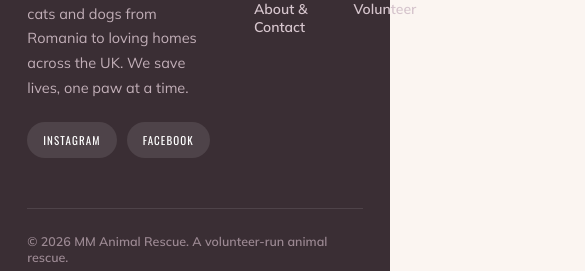
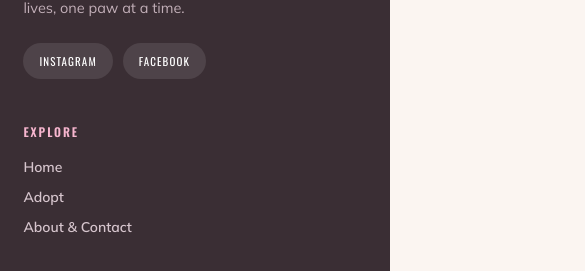
Before and after one commit to JamieFleming/mm-animal-rescue, a plain HTML site: page index.html in a window 390 px wide. Shown: the part 8333-8604 px from the top of the page, 585 px wide, since content can reach past the window. Drawn offline with nearby package versions, Linux system fonts and the light colour scheme.

Commit message:
Footer fix for overflow on mobile

```diff
--- a/index.html
+++ b/index.html
@@ -505,7 +505,7 @@
 								<span class="contact-ico">&#9742;</span>
 								<div>
 									<div class="contact-k">Phone</div>
-									<div class="contact-v">+44 (0)20 0000 0000</div>
+									<div class="contact-v">+44 7000 000000</div>
 								</div>
 							</div>
 							<div class="contact-row">
--- a/styles.css
+++ b/styles.css
@@ -1739,6 +1739,9 @@ h3 {
 	.nav-brand-text {
 		display: none;
 	}
+	.footer-grid {
+		grid-template-columns: 1fr 1fr;
+	}
 }
 @media (max-width: 720px) {
 	.nav {
@@ -1780,4 +1783,18 @@ h3 {
 	.step {
 		padding-left: 18px;
 	}
-}
+	.footer-grid {
+		grid-template-columns: 1fr;
+	}
+	.footer {
+		padding: 56px 6vw 28px;
+	}
+	.footer-text {
+		max-width: none;
+	}
+	.footer-bottom {
+		flex-direction: column;
+		align-items: flex-start;
+		gap: 8px;
+	}
+}
```
